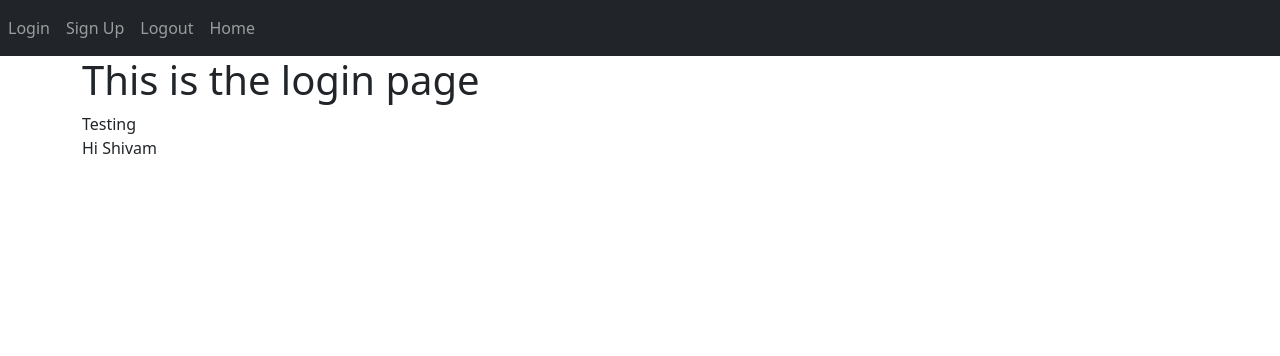
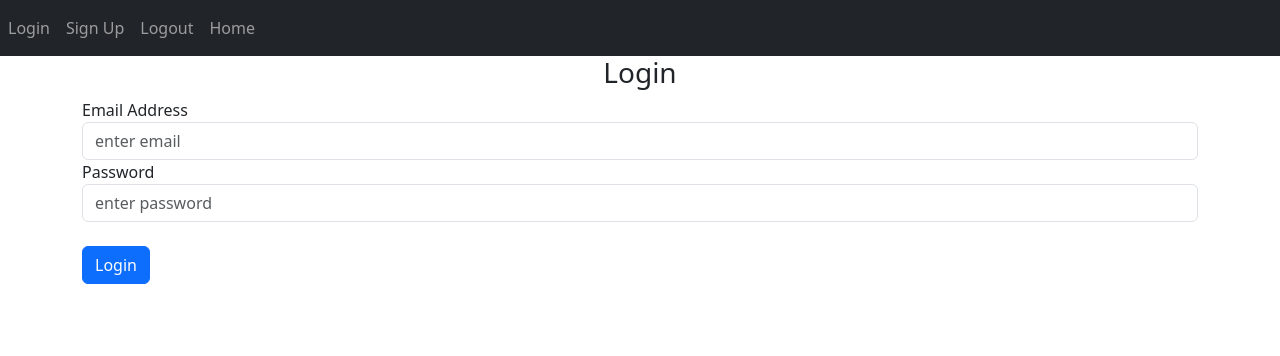
Before and after one commit to shivammahaur/Flask-Web-App, a Flask app: page /login in a window 1280 px wide. Shown: the top 356 px of the page. Run offline with Flask 3, Linux system fonts and the light colour scheme.

Commit message:
login page html chapter complete

```diff
--- a/website/auth.py
+++ b/website/auth.py
@@ -4,7 +4,7 @@ auth = Blueprint('auth', __name__)
 
 @auth.route('/login')
 def login():
-    return render_template("login.html", text="Testing", user="Shivam")
+    return render_template("login.html")
 
 @auth.route('/logout')
 def logout():
--- a/website/templates/login.html
+++ b/website/templates/login.html
@@ -1,7 +1,17 @@
 {% extends "base.html" %}
 {% block title %}Login{% endblock %}
 {% block content %}
-<h1>This is the login page</h1>
-{{ text }}
-<p>Hi {{ user }}</p>
+<form method="POST">
+    <h3 align="center">Login</h3>
+    <div class="form-group">
+        <label for="email">Email Address</label>
+        <input type="email" class="form-control" id="email" name="email" placeholder="enter email">
+    </div>
+    <div class="form-group">
+        <label for="password">Password</label>
+        <input type="password" class="form-control" id="password" name="password" placeholder="enter password">
+    </div>
+    <br>
+    <button type="submit" class="btn btn-primary">Login</button>
+</form>
 {% endblock %}
```
